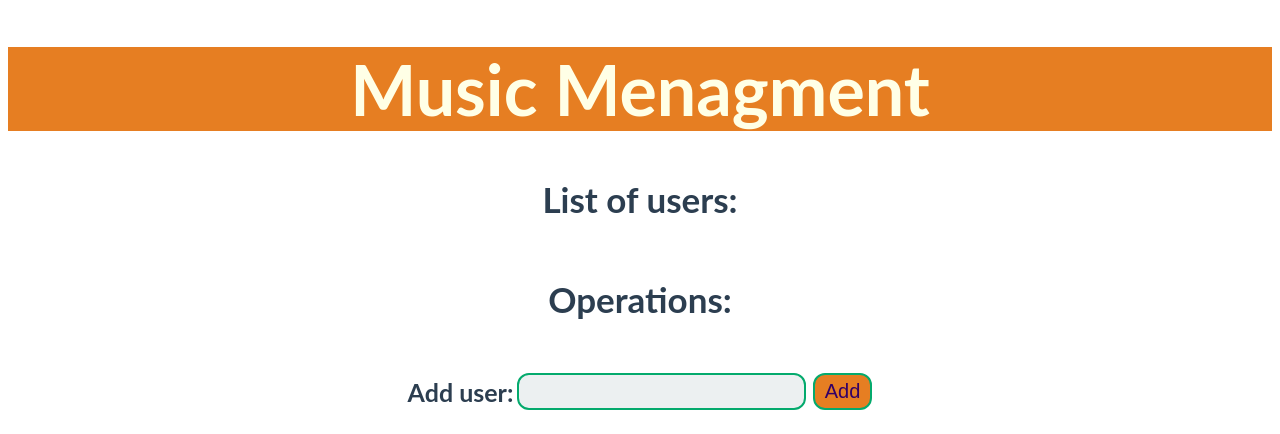
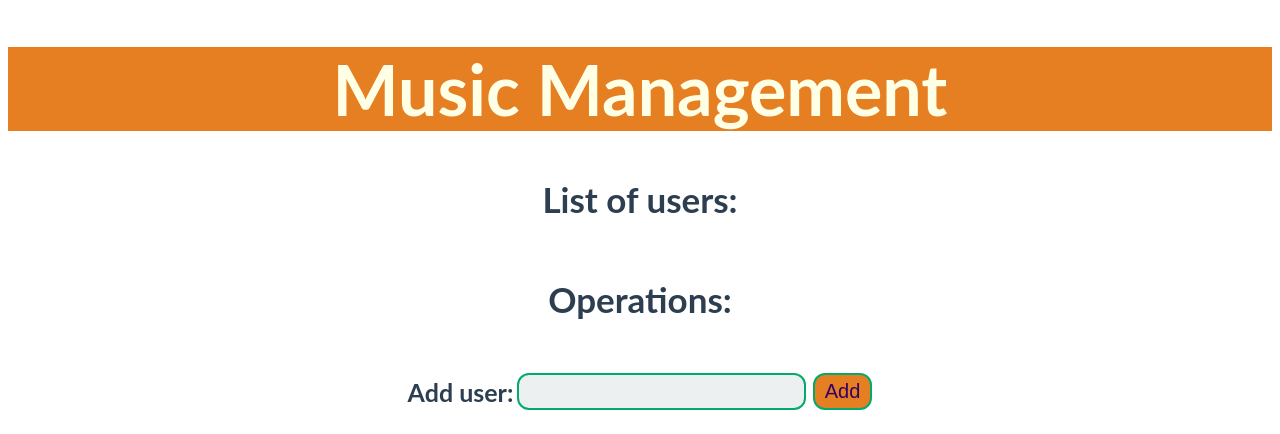
Before and after one commit to Gutek8134/projekt-sw, a Flask app: page / in a window 1280 px wide. Shown: the top 434 px of the page. Run offline with Flask 3, Linux system fonts and the light colour scheme; parts of the project's set-up code (start-up, migrations or seed data) failed here and were passed over.

Commit message:
spelling error

```diff
--- a/templates/index.html
+++ b/templates/index.html
@@ -173,7 +173,7 @@
 
 
 <body>
-    <h1>Music Menagment</h1>
+    <h1>Music Management</h1>
 
     <h2>List of users:</h2>
     <c>
```
